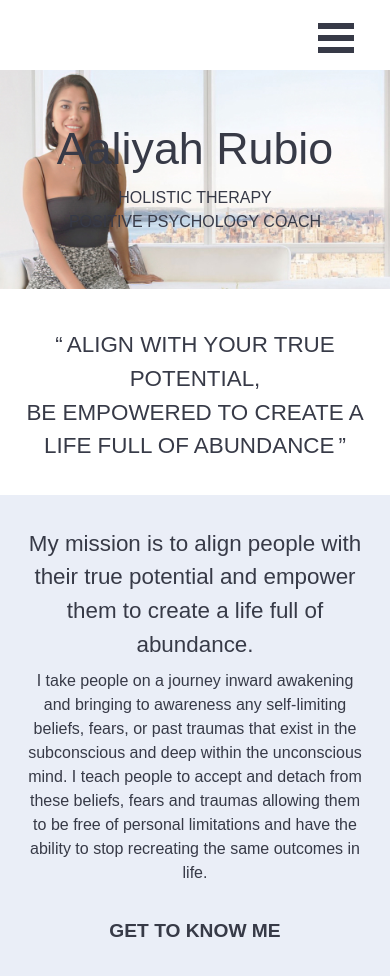
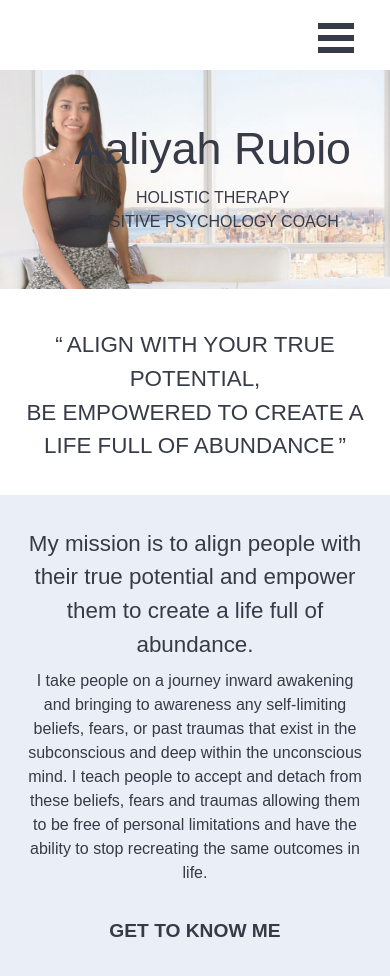
Before and after one commit to livelifedev/aaliyah-website, a Next.js app: page / in a window 390 px wide. Shown: the top 976 px of the page. Built offline with nearby package versions, Linux system fonts and the light colour scheme.

Commit message:
fix mobile title

```diff
--- a/styles/Home.module.css
+++ b/styles/Home.module.css
@@ -10,8 +10,8 @@
 .heroCopy {
   position: absolute;
   top: 20%;
-  right: 0;
-  left: 0;
+  right: 10%;
+  /* left: 0; */
   text-align: center;
 }
 
@@ -58,7 +58,7 @@
 @media only screen and (min-width: 600px) {
   .heroCopy {
     right: 20%;
-    left: unset;
+    /* left: unset; */
   }
 
   .heroCopy h1 {
```
